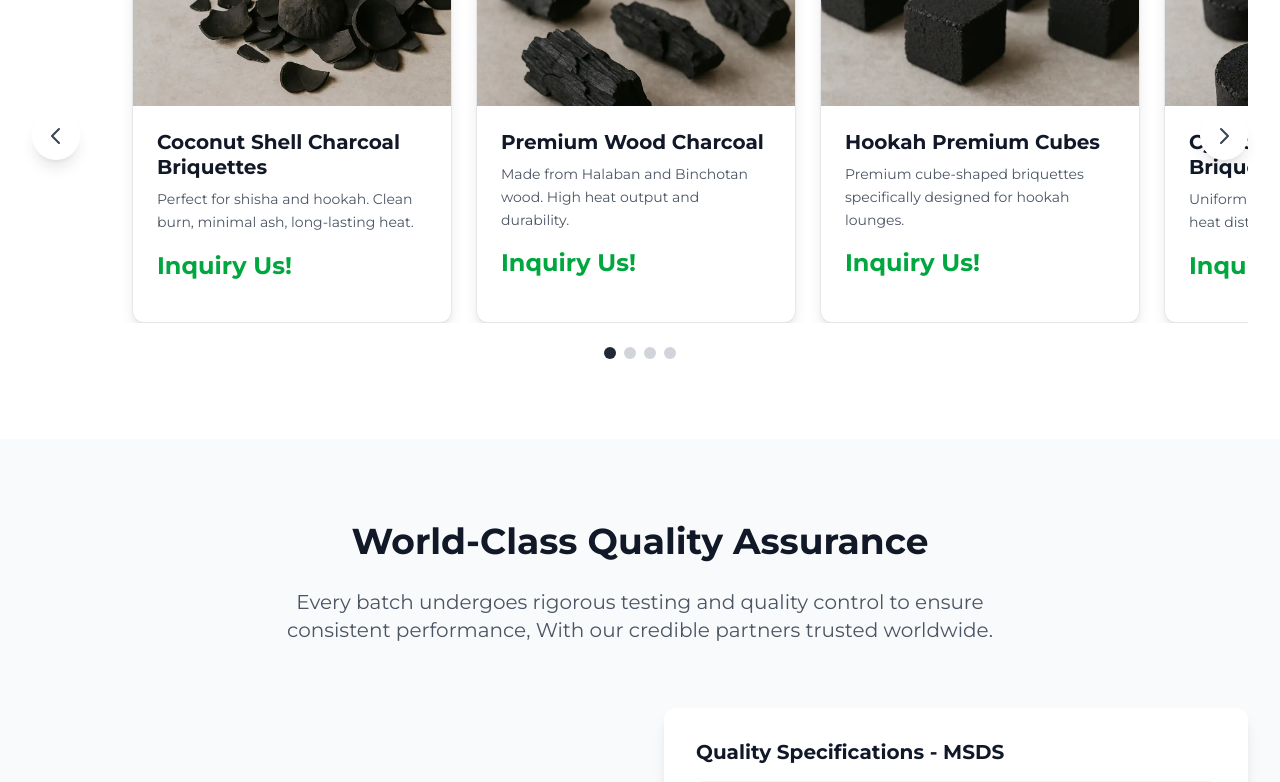
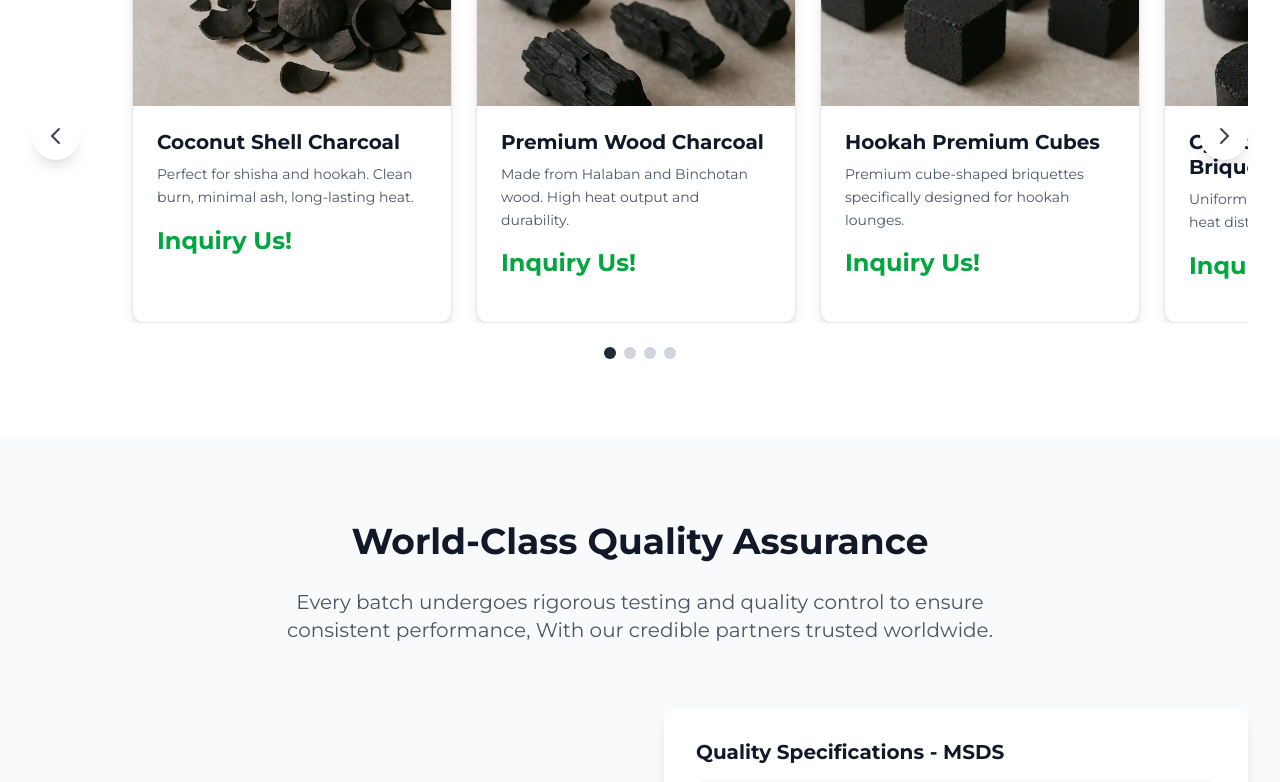
Before and after one commit to naufalzhafran/test-landing-page, a Next.js app: page / in a window 1280 px wide. Shown: the part 1780-2562 px from the top of the page. Built offline with nearby package versions, Linux system fonts and the light colour scheme; grey boxes are pictures that could not be loaded; a web font is replaced by a local one.

Commit message:
Update erep yang tertinggal

```diff
--- a/src/app/page.tsx
+++ b/src/app/page.tsx
@@ -155,7 +155,7 @@ export default function Home() {
               {
                 id: "coconut-shell-briquettes",
                 image: "/product-selection/Coconut Briquettes.webp",
-                title: "Coconut Shell Charcoal Briquettes",
+                title: "Coconut Shell Charcoal",
                 description:
                   "Perfect for shisha and hookah. Clean burn, minimal ash, long-lasting heat.",
                 price: "Inquiry Us!",
@@ -441,7 +441,7 @@ export default function Home() {
                     <div>
                       <div className="font-medium text-gray-800">Email</div>
                       <div className="text-sm text-gray-600">
-                        skalasinergi@gmail.com
+                        sales@skalasinergi.id
                       </div>
                     </div>
                   </div>
@@ -579,7 +579,7 @@ export default function Home() {
                 Provinsi DKI Jakarta, 11640.
               </p>
               <div className="flex items-center space-x-4 text-sm text-gray-400 mb-4">
-                <span>skalasinergi@gmail.com</span>
+                <span>sales@skalasinergi.id</span>
               </div>
               {/* <div className="flex space-x-4">
                 <a
```
